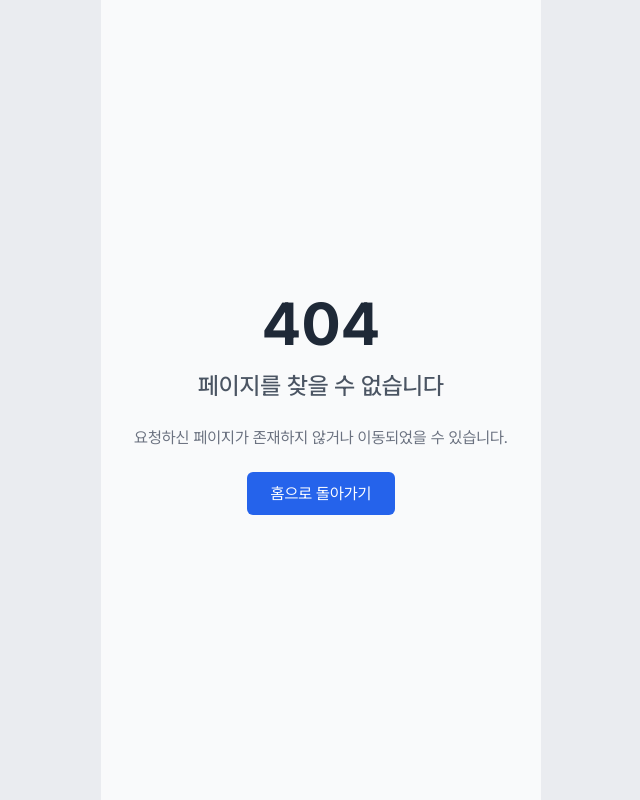
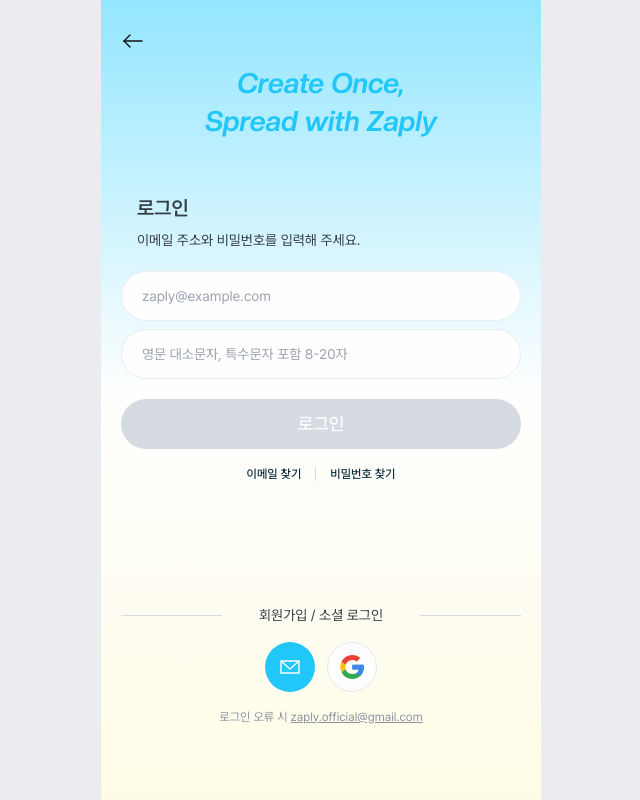
Before and after one commit to youth-o/Zaply-client, a Next.js app: page /sign-in in a window 1280 px wide. Before the commit this address had no page. Shown: the whole page, without its empty margins (319-959 px from the left). Built offline with nearby package versions, Linux system fonts and the light colour scheme.

Commit message:
feat: 로그인 페이지 UI

```diff
--- /dev/null
+++ b/src/app/sign-in/page.tsx
@@ -0,0 +1,18 @@
+import { Container } from "@/components";
+import SignInFooter from "@/components/signIn/SignInFooter";
+import SignInForm from "@/components/signIn/SignInForm";
+import SignInHeader from "@/components/signIn/SignInHeader";
+
+const SignIn = () => {
+  return (
+    <Container className="bg-center bg-b500-y300">
+      <div className="flex flex-col gap-[54px]">
+        <SignInHeader />
+        <SignInForm />
+        <SignInFooter />
+      </div>
+    </Container>
+  );
+};
+
+export default SignIn;
--- a/src/components/common/topBar/index.tsx
+++ b/src/components/common/topBar/index.tsx
@@ -1,19 +1,46 @@
+"use client";
+
 import React from "react";
 import cn from "@/utils/cn";
+import { motion } from "framer-motion";
 
 interface TopBarProps {
   left?: React.ReactNode;
   center?: React.ReactNode;
   right?: React.ReactNode;
   className?: string;
+  isBlur?: boolean;
 }
 
-export const TopBar: React.FC<TopBarProps> = ({ left, center, right, className }) => {
+export const TopBar: React.FC<TopBarProps> = ({
+  left,
+  center,
+  right,
+  className,
+  isBlur = false,
+}) => {
   return (
-    <header className={cn("flex items-end justify-between w-full h-[65px] py-3 ", className)}>
+    <motion.div
+      initial={{ opacity: 0 }}
+      animate={{ opacity: 1 }}
+      transition={{ duration: 0.3 }}
+      className={cn(
+        "w-full flex items-end justify-between h-[65px] py-3",
+        isBlur &&
+          "fixed top-0 left-0 right-0 z-50 max-w-[440px] mx-auto px-5 backdrop-blur-[15px] bg-white/30 border-b border-grayscale-100",
+        className
+      )}
+      style={
+        isBlur
+          ? {
+              backdropFilter: "blur(15px)",
+              WebkitBackdropFilter: "blur(15px)",
+            }
+          : undefined
+      }>
       <div className="w-[80px] flex justify-start">{left}</div>
       <div className="flex-1 flex justify-center">{center}</div>
       <div className="w-[80px] flex justify-end">{right}</div>
-    </header>
+    </motion.div>
   );
 };
--- /dev/null
+++ b/src/components/signIn/SignInFooter.tsx
@@ -0,0 +1,29 @@
+import Image from "next/image";
+import { EmailIcon } from "../icons";
+
+const SignInFooter = () => {
+  return (
+    <footer className="w-full flex flex-col gap-4 items-center justify-between mt-[64px]">
+      <div className="w-full flex items-center justify-center gap-5">
+        <div className="basis-[28%] h-[1px] bg-grayscale-400" />
+        <p className="basis-[44%] text-b3R text-grayscale-800 text-center">
+          회원가입 / 소셜 로그인
+        </p>
+        <div className="basis-[28%] h-[1px] bg-grayscale-400" />
+      </div>
+      <div className="flex gap-3 items-center justify-center">
+        <div className="w-[50px] h-[50px] flex items-center justify-center rounded-full bg-blue-700 cursor-pointer">
+          <EmailIcon stroke="#fefefe" className="w-[24px] h-[24px]" />
+        </div>
+        <div className="w-[50px] h-[50px] flex items-center justify-center rounded-full bg-grayscale-100 border border-1-grayscale-300 cursor-pointer">
+          <Image src={"/assets/images/google-logo.svg"} alt="google-logo" width={24} height={24} />
+        </div>
+      </div>
+      <p className="text-grayscale-600 text-b4R">
+        로그인 오류 시 <span className="underline">zaply.official@gmail.com</span>
+      </p>
+    </footer>
+  );
+};
+
+export default SignInFooter;
--- /dev/null
+++ b/src/components/signIn/SignInForm.tsx
@@ -0,0 +1,31 @@
+import { Button } from "../common/button";
+import { Input } from "../common/input";
+
+const SignInForm = () => {
+  return (
+    <section className="w-full flex flex-col gap-3">
+      <div className="w-full px-4 flex flex-col gap-2">
+        <p className="text-t3 text-grayscale-800">로그인</p>
+        <p className="text-b3R text-grayscale-800">이메일 주소와 비밀번호를 입력해 주세요.</p>
+      </div>
+      <form className="flex flex-col gap-5 mt-2">
+        <div className="flex flex-col gap-2">
+          <Input placeholder="zaply@example.com" className="rounded-full" />
+          <Input placeholder="영문 대소문자, 특수문자 포함 8-20자" className="rounded-full" />
+        </div>
+        <Button variant="deactive">로그인</Button>
+      </form>
+      <div className="flex gap-1 items-center justify-center">
+        <div className="px-[10px] py-1 text-b4M text-blue-blueblack cursor-pointer">
+          이메일 찾기
+        </div>
+        <div className="w-[1px] h-[14px] bg-grayscale-400" />
+        <div className="px-[10px] py-1 text-b4M text-blue-blueblack cursor-pointer">
+          비밀번호 찾기
+        </div>
+      </div>
+    </section>
+  );
+};
+
+export default SignInForm;
--- /dev/null
+++ b/src/components/signIn/SignInHeader.tsx
@@ -0,0 +1,30 @@
+"use client";
+
+import { useRouter } from "next/navigation";
+import { TopBar } from "../common/topBar";
+import { ArrowIcon } from "../icons";
+
+const SignInHeader = () => {
+  const router = useRouter();
+
+  return (
+    <header className="w-full flex flex-col items-center justify-center">
+      <TopBar
+        left={
+          <ArrowIcon
+            type="left"
+            onClick={() => router.push("/onboarding")}
+            className="cursor-pointer"
+          />
+        }
+      />
+      <p className="font-creato700 italic text-h2 text-blue-700 text-center">
+        Create Once,
+        <br />
+        Spread with Zaply
+      </p>
+    </header>
+  );
+};
+
+export default SignInHeader;
```
Also changed, not shown: public/assets/images/google-logo.svg (added).
